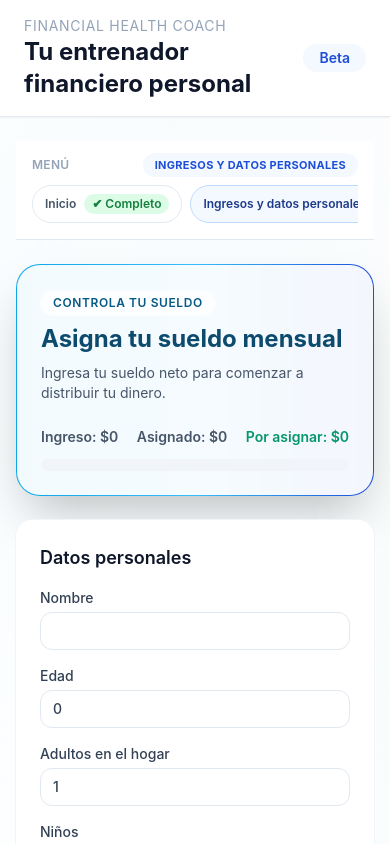
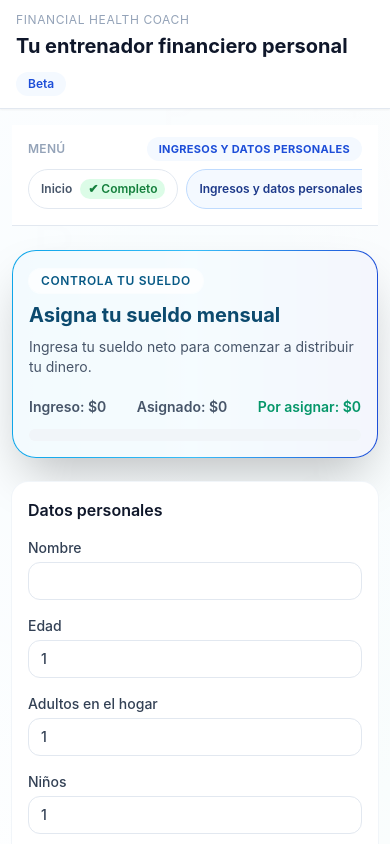
Before and after one commit to rodolfogeis9/financial_coach, a React (Vite) app: page / in a window 390 px wide. Both pictures are taken after a click on the button "Comenzar diagnóstico". Shown: the top 844 px of the page. Built offline with nearby package versions, Linux system fonts and the light colour scheme.

Commit message:
Improve mobile responsiveness and personal data inputs

```diff
--- a/index.html
+++ b/index.html
@@ -2,7 +2,7 @@
 <html lang="es">
   <head>
     <meta charset="UTF-8" />
-    <meta name="viewport" content="width=device-width, initial-scale=1.0" />
+    <meta name="viewport" content="width=device-width, initial-scale=1" />
     <title>Financial Health Coach</title>
   </head>
   <body class="bg-slate-50">
--- a/src/App.tsx
+++ b/src/App.tsx
@@ -133,7 +133,7 @@ export default function App() {
   };
 
   return (
-    <div className="relative min-h-screen overflow-hidden">
+    <div className="relative min-h-screen overflow-x-hidden">
       <div
         className="pointer-events-none absolute inset-0 opacity-90"
         style={{
@@ -144,7 +144,7 @@ export default function App() {
       ></div>
       <div className="relative z-10 flex min-h-screen flex-col bg-gradient-to-b from-white/95 via-white/90 to-white/95 bg-opacity-90">
         <Header />
-        <div className="mx-auto flex w-full max-w-7xl flex-1 flex-col gap-6 px-4 py-6 lg:flex-row">
+        <div className="mx-auto flex w-full max-w-7xl flex-1 flex-col gap-6 px-3 py-4 sm:px-4 sm:py-6 lg:flex-row">
           <Sidebar
             sections={navSections}
             current={currentSection}
--- a/src/components/common/Card.tsx
+++ b/src/components/common/Card.tsx
@@ -9,13 +9,13 @@ interface CardProps {
 }
 
 export const Card = ({ title, children, actions, className }: CardProps) => (
-  <section className={clsx('rounded-2xl bg-white p-6 shadow-sm ring-1 ring-slate-100', className)}>
+  <section className={clsx('rounded-2xl bg-white p-4 shadow-sm ring-1 ring-slate-100 sm:p-6', className)}>
     {title && (
-      <header className="mb-4 flex items-center justify-between">
-        <h3 className="text-lg font-semibold text-slate-900">{title}</h3>
+      <header className="mb-4 flex flex-col gap-2 sm:flex-row sm:items-center sm:justify-between">
+        <h3 className="text-base font-semibold text-slate-900 sm:text-lg">{title}</h3>
         {actions}
       </header>
     )}
-    <div className="space-y-4 text-sm text-slate-600">{children}</div>
+    <div className="space-y-4 text-sm text-slate-600 sm:text-base">{children}</div>
   </section>
 );
--- a/src/components/layout/BudgetBanner.tsx
+++ b/src/components/layout/BudgetBanner.tsx
@@ -30,13 +30,13 @@ export const BudgetBanner = ({ income, assigned }: BudgetBannerProps) => {
 
   return (
     <div className="rounded-3xl bg-gradient-to-r from-sky-500 via-sky-400 to-blue-700 p-[1px] shadow-2xl">
-      <div className="flex flex-col gap-6 rounded-[calc(1.5rem-1px)] bg-white/95 p-6 text-slate-900 lg:flex-row lg:items-center lg:justify-between">
+      <div className="flex flex-col gap-5 rounded-[calc(1.5rem-1px)] bg-white/95 p-4 text-slate-900 sm:gap-6 sm:p-6 lg:flex-row lg:items-center lg:justify-between">
         <div className="space-y-2">
           <span className={`inline-flex items-center rounded-full px-3 py-1 text-xs font-semibold uppercase tracking-wider ${badge}`}>
             Controla tu sueldo
           </span>
-          <h2 className={`text-2xl font-bold ${accent}`}>{title}</h2>
-          <p className="text-sm text-slate-600">{subtitle}</p>
+          <h2 className={`text-xl font-bold sm:text-2xl ${accent}`}>{title}</h2>
+          <p className="text-sm text-slate-600 sm:text-base">{subtitle}</p>
         </div>
         <div className="flex flex-1 flex-col gap-3">
           <div className="flex flex-wrap items-center justify-between gap-4 text-sm font-semibold text-slate-600">
--- a/src/components/layout/Header.tsx
+++ b/src/components/layout/Header.tsx
@@ -1,9 +1,11 @@
 export const Header = () => (
-  <header className="flex items-center justify-between border-b border-slate-200 bg-white px-6 py-4 shadow-sm">
-    <div>
-      <p className="text-sm uppercase tracking-wider text-slate-400">Financial Health Coach</p>
-      <h1 className="text-2xl font-bold text-slate-900">Tu entrenador financiero personal</h1>
+  <header className="flex flex-col gap-3 border-b border-slate-200 bg-white px-4 py-3 shadow-sm sm:flex-row sm:items-center sm:justify-between sm:px-6 sm:py-4">
+    <div className="space-y-1">
+      <p className="text-xs uppercase tracking-wider text-slate-400 sm:text-sm">Financial Health Coach</p>
+      <h1 className="text-xl font-bold text-slate-900 sm:text-2xl">Tu entrenador financiero personal</h1>
     </div>
-    <span className="rounded-full bg-brand-50 px-4 py-1 text-sm font-semibold text-brand-600">Beta</span>
+    <span className="self-start rounded-full bg-brand-50 px-3 py-1 text-xs font-semibold text-brand-600 sm:self-auto sm:px-4 sm:text-sm">
+      Beta
+    </span>
   </header>
 );
--- a/src/components/layout/Sidebar.tsx
+++ b/src/components/layout/Sidebar.tsx
@@ -37,7 +37,7 @@ export const Sidebar = ({
             disabled={section.disabled}
             onClick={() => onSelect(section.key)}
             className={clsx(
-              'flex w-full items-center justify-between rounded-xl px-4 py-3 text-left text-sm font-semibold transition',
+              'flex w-full items-center justify-between rounded-xl px-4 py-3 text-left text-sm font-semibold transition min-h-[44px]',
               section.key === current
                 ? 'bg-brand-50 text-brand-700'
                 : 'text-slate-600 hover:bg-slate-50',
@@ -85,7 +85,7 @@ export const Sidebar = ({
             disabled={section.disabled}
             onClick={() => onSelect(section.key)}
             className={clsx(
-              'flex items-center gap-2 whitespace-nowrap rounded-full border px-3 py-2 text-xs font-semibold transition',
+              'flex min-h-[40px] items-center gap-2 whitespace-nowrap rounded-full border px-3 py-2 text-xs font-semibold transition sm:min-h-[44px]',
               section.key === current
                 ? 'border-brand-200 bg-brand-50 text-brand-700'
                 : 'border-slate-200 bg-white text-slate-600 hover:bg-slate-50',
--- a/src/context/FinancialContext.tsx
+++ b/src/context/FinancialContext.tsx
@@ -20,9 +20,9 @@ const buildDefaultHorizonte = (): HorizonteDetalle => ({
 const defaultProfile: PerfilFinanciero = {
   usuario: {
     nombre: '',
-    edad: 0,
+    edad: 1,
     adultos: 1,
-    ninos: 0,
+    ninos: 1,
     tipo_vivienda: TipoVivienda.ARRENDADA // TODO: utilizar para personalizar insights de vivienda en próximas iteraciones
   },
   ingreso: {
--- a/src/index.css
+++ b/src/index.css
@@ -11,6 +11,7 @@
 body {
   margin: 0;
   min-height: 100vh;
+  overflow-x: hidden;
   background-color: #020617;
   background-image:
     radial-gradient(circle at 20% 20%, rgba(56, 189, 248, 0.25), transparent 55%),
@@ -22,6 +23,13 @@ body {
   background-attachment: fixed;
 }
 
+img,
+video {
+  max-width: 100%;
+  height: auto;
+  object-fit: cover;
+}
+
 input[type='number']::-webkit-inner-spin-button,
 input[type='number']::-webkit-outer-spin-button {
   -webkit-appearance: none;
--- a/src/sections/HomeSection.tsx
+++ b/src/sections/HomeSection.tsx
@@ -21,7 +21,7 @@ export const HomeSection = ({ onStart }: HomeProps) => (
       </p>
       <button
         onClick={onStart}
-        className="mt-4 inline-flex items-center justify-center rounded-2xl bg-brand-600 px-6 py-3 text-lg font-semibold text-white shadow-lg shadow-brand-200 transition hover:bg-brand-700"
+        className="mt-4 inline-flex min-h-[44px] items-center justify-center rounded-2xl bg-brand-600 px-5 py-3 text-base font-semibold text-white shadow-lg shadow-brand-200 transition hover:bg-brand-700 sm:px-6 sm:text-lg"
       >
         Comenzar diagnóstico
       </button>
--- a/src/sections/IncomeSection.tsx
+++ b/src/sections/IncomeSection.tsx
@@ -22,6 +22,13 @@ const otrosOptions: { label: string; value: TipoOtroIngreso }[] = [
 export const IncomeSection = () => {
   const { perfil, setPerfil, updateIngreso } = useFinancialProfile();
   const { usuario, ingreso } = perfil;
+
+  const normalizePositiveInteger = (value: string) => {
+    const digitsOnly = value.replace(/\D/g, '');
+    const withoutLeadingZeros = digitsOnly.replace(/^0+(?=\d)/, '');
+    const numeric = withoutLeadingZeros === '' ? 0 : parseInt(withoutLeadingZeros, 10);
+    return Math.max(1, numeric);
+  };
 
   const handleOtroChange = (id: string, updates: Partial<(typeof ingreso)['otros_ingresos'][number]>) => {
     const updated = ingreso.otros_ingresos.map((item) => (item.id === id ? { ...item, ...updates } : item));
@@ -69,11 +76,13 @@ export const IncomeSection = () => {
               Edad
               <input
                 type="number"
-                min={0}
+                inputMode="numeric"
+                min={1}
+                step={1}
                 className="mt-1 w-full rounded-xl border border-slate-200 px-3 py-2"
                 value={usuario.edad}
                 onChange={(e) =>
-                  setPerfil((prev) => ({ ...prev, usuario: { ...prev.usuario, edad: Number(e.target.value) || 0 } }))
+                  setPerfil((prev) => ({ ...prev, usuario: { ...prev.usuario, edad: normalizePositiveInteger(e.target.value) } }))
                 }
               />
             </label>
@@ -81,11 +90,13 @@ export const IncomeSection = () => {
               Adultos en el hogar
               <input
                 type="number"
-                min={0}
+                inputMode="numeric"
+                min={1}
+                step={1}
                 className="mt-1 w-full rounded-xl border border-slate-200 px-3 py-2"
                 value={usuario.adultos}
                 onChange={(e) =>
-                  setPerfil((prev) => ({ ...prev, usuario: { ...prev.usuario, adultos: Number(e.target.value) || 0 } }))
+                  setPerfil((prev) => ({ ...prev, usuario: { ...prev.usuario, adultos: normalizePositiveInteger(e.target.value) } }))
                 }
               />
             </label>
@@ -93,11 +104,13 @@ export const IncomeSection = () => {
               Niños
               <input
                 type="number"
-                min={0}
+                inputMode="numeric"
+                min={1}
+                step={1}
                 className="mt-1 w-full rounded-xl border border-slate-200 px-3 py-2"
                 value={usuario.ninos}
                 onChange={(e) =>
-                  setPerfil((prev) => ({ ...prev, usuario: { ...prev.usuario, ninos: Number(e.target.value) || 0 } }))
+                  setPerfil((prev) => ({ ...prev, usuario: { ...prev.usuario, ninos: normalizePositiveInteger(e.target.value) } }))
                 }
               />
             </label>
```
Also changed, not shown: src/components/layout/SectionNavigator.tsx (+4 -4 lines).
